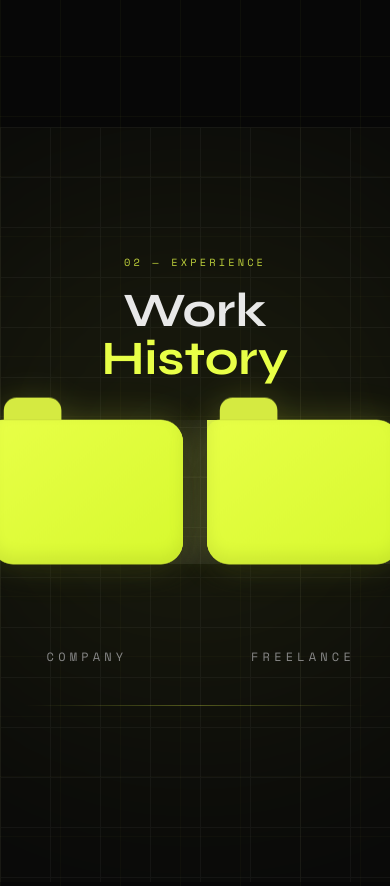
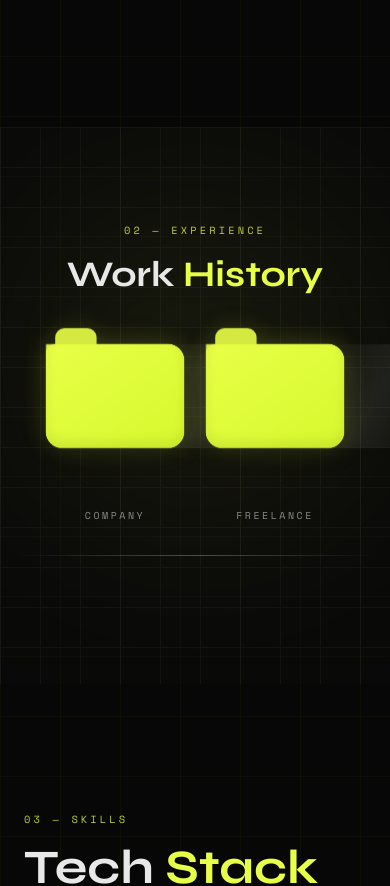
Before and after one commit to ahmadshowi/porto-showi, a Next.js app: page / in a window 390 px wide. Shown: the part 2224-3110 px from the top of the page. Built offline with nearby package versions, Linux system fonts and the light colour scheme.

Commit message:
update terus

```diff
--- a/components/Experience.tsx
+++ b/components/Experience.tsx
@@ -13,13 +13,13 @@ const folders = [
         title: 'AirNav Indonesia',
         period: '2025 — 2026',
         image: '/images/airnav.png',
-        desc: 'Business Analyst for NavEvent, an internal enterprise event reporting application focused on workflow analysis, requirement gathering, and user process optimization.'
+        desc: 'Business Analyst for NavEvent, internal enterprise event reporting application focused on workflow analysis and requirement gathering.'
       },
       {
         title: 'AirNav Indonesia',
         period: '2025 — 2026',
         image: '/images/airnav.png',
-        desc: 'System Analyst for STREAM, responsible for translating business needs into system specifications, process flow documentation, and feature validation.'
+        desc: 'System Analyst for STREAM, translating business needs into system specs, process flow, and feature validation.'
       }
     ]
   },
@@ -30,25 +30,25 @@ const folders = [
         title: 'Rental Mobil Transbulevard',
         period: '2025',
         image: '/images/bulevard.png',
-        desc: 'Built a modern car rental website using Next.js, Tailwind CSS, and Firebase with booking management, fleet showcase, and admin dashboard.'
+        desc: 'Built a modern car rental website with booking management and admin dashboard.'
       },
       {
         title: 'Sistem Manajemen Bengkel HS Motor',
         period: '2025',
         image: '/images/hsmotor.png',
-        desc: 'Developed a workshop management system with service scheduling, customer database, spare part tracking, and financial reports.'
+        desc: 'Workshop management system with service scheduling, spare part tracking, and finance reports.'
       },
       {
         title: 'SPK Dana Bansos Cianjur',
         period: '2025',
         image: '/images/cianjur.png',
-        desc: 'Decision support application for social fund distribution with recipient scoring, recommendation engine, and analytics dashboard.'
+        desc: 'Decision support system for social fund distribution with analytics dashboard.'
       },
       {
         title: 'UI/UX Design Kenapa Bandung?',
         period: '2025',
         image: '/images/bandung.png',
-        desc: 'Crafted mobile app UI/UX prototype in Figma with user-friendly navigation, tourism-focused visual hierarchy, and interactive flow.'
+        desc: 'Mobile app UI/UX prototype in Figma with tourism-focused visual hierarchy.'
       }
     ]
   }
@@ -58,15 +58,9 @@ export default function Experience() {
   const [activeFolder, setActiveFolder] = useState<number | null>(null)
 
   return (
-    <section
-      id="experience"
-      className="relative py-32 px-6 overflow-hidden bg-surface/30"
-    >
-      {/* futuristic bg grid */}
-      <div className="absolute inset-0 opacity-[0.04] bg-[linear-gradient(to_right,#fff_1px,transparent_1px),linear-gradient(to_bottom,#fff_1px,transparent_1px)] bg-[size:50px_50px]" />
-
-      {/* ambient glow */}
-      <div className="absolute top-20 left-1/2 -translate-x-1/2 w-[500px] h-[500px] bg-accent/10 blur-[140px] rounded-full" />
+    <section id="experience" className="relative py-24 md:py-32 px-4 md:px-6 overflow-hidden bg-surface/30">
+      <div className="absolute inset-0 opacity-[0.04] bg-[linear-gradient(to_right,#fff_1px,transparent_1px),linear-gradient(to_bottom,#fff_1px,transparent_1px)] bg-[size:40px_40px]" />
+      <div className="absolute top-20 left-1/2 -translate-x-1/2 w-[300px] md:w-[500px] h-[300px] md:h-[500px] bg-accent/10 blur-[120px] rounded-full" />
 
       <div className="max-w-6xl mx-auto text-center relative z-10">
         <RevealUp>
@@ -74,22 +68,19 @@ export default function Experience() {
         </RevealUp>
 
         <RevealUp delay={0.1}>
-          <h2 className="display-font text-5xl md:text-6xl font-bold text-text mb-16">
+          <h2 className="display-font text-4xl md:text-6xl font-bold text-text mb-14 md:mb-16">
             Work <span className="text-accent">History</span>
           </h2>
         </RevealUp>
 
-        {/* folders */}
-        <div className="flex justify-center gap-24 flex-wrap mb-10">
+        <div className="flex justify-center gap-10 md:gap-24 flex-wrap mb-8">
           {folders.map((folder, i) => (
             <div key={i} className="flex flex-col items-center">
               <Folder
-                size={1.6}
+                size={typeof window !== 'undefined' && window.innerWidth < 768 ? 1.15 : 1.5}
                 color="#e8ff47"
                 isOpen={activeFolder === i}
-                onClick={() =>
-                  setActiveFolder(activeFolder === i ? null : i)
-                }
+                onClick={() => setActiveFolder(activeFolder === i ? null : i)}
                 items={[
                   <span key="1">{folder.title}</span>,
                   <span key="2">{folder.items.length} Projects</span>,
@@ -97,71 +88,52 @@ export default function Experience() {
                 ]}
               />
 
-              <p className="mt-6 text-xs uppercase tracking-[0.35em] text-text-dim">
+              <p className="mt-4 text-[10px] md:text-xs uppercase tracking-[0.25em] md:tracking-[0.35em] text-text-dim">
                 {folder.title}
               </p>
             </div>
           ))}
         </div>
 
-        {/* connector line */}
-        <div className="w-full h-px bg-gradient-to-r from-transparent via-accent/30 to-transparent mb-12" />
+        <div className="w-full h-px bg-gradient-to-r from-transparent via-accent/30 to-transparent mb-8 md:mb-12" />
 
-        {/* panel */}
         <AnimatePresence mode="wait">
           {activeFolder !== null && (
             <motion.div
               key={activeFolder}
-              initial={{ opacity: 0, y: 40, filter: 'blur(10px)' }}
+              initial={{ opacity: 0, y: 30, filter: 'blur(8px)' }}
               animate={{ opacity: 1, y: 0, filter: 'blur(0px)' }}
-              exit={{ opacity: 0, y: 20, filter: 'blur(10px)' }}
-              transition={{ duration: 0.6 }}
-              className="
-                max-w-5xl mx-auto
-                border border-white/10
-                bg-white/5
-                backdrop-blur-xl
-                rounded-3xl
-                p-8
-                shadow-[0_0_40px_rgba(232,255,71,0.08)]
-              "
+              exit={{ opacity: 0, y: 20 }}
+              transition={{ duration: 0.5 }}
+              className="max-w-5xl mx-auto border border-white/10 bg-white/5 backdrop-blur-xl rounded-3xl p-4 md:p-8 shadow-[0_0_40px_rgba(232,255,71,0.08)]"
             >
-              <h3 className="text-2xl font-bold text-accent mb-8 text-left">
+              <h3 className="text-lg md:text-2xl font-bold text-accent mb-6 md:mb-8 text-left">
                 {folders[activeFolder].title} Directory
               </h3>
 
-              <div className="max-h-[420px] overflow-y-auto space-y-5 pr-2 custom-scroll">
+              <div className="max-h-[420px] overflow-y-auto space-y-4 md:space-y-5 pr-1 md:pr-2">
                 {folders[activeFolder].items.map((item, i) => (
                   <motion.div
                     key={i}
-                    initial={{ opacity: 0, x: -20 }}
+                    initial={{ opacity: 0, x: -15 }}
                     animate={{ opacity: 1, x: 0 }}
-                    transition={{ delay: i * 0.12 }}
-                    className="
-                      flex gap-5
-                      border border-white/10
-                      bg-black/20
-                      hover:bg-white/5
-                      rounded-2xl
-                      p-4
-                      transition-all duration-300
-                      hover:translate-x-2
-                    "
+                    transition={{ delay: i * 0.1 }}
+                    className="flex flex-col md:flex-row gap-4 md:gap-5 border border-white/10 bg-black/20 hover:bg-white/5 rounded-2xl p-4 transition-all duration-300 md:hover:translate-x-2"
                   >
                     <img
                       src={item.image}
                       alt={item.title}
-                      className="w-28 h-28 object-cover rounded-xl border border-white/10"
+                      className="w-full md:w-28 h-40 md:h-28 object-cover rounded-xl border border-white/10"
                     />
 
                     <div className="text-left">
-                      <h4 className="font-bold text-lg text-text">
+                      <h4 className="font-bold text-base md:text-lg text-text">
                         {item.title}
                       </h4>
-                      <p className="text-xs uppercase tracking-widest text-accent mt-1">
+                      <p className="text-[10px] md:text-xs uppercase tracking-widest text-accent mt-1">
                         {item.period}
                       </p>
-                      <p className="text-sm text-text-dim mt-3 leading-relaxed">
+                      <p className="text-xs md:text-sm text-text-dim mt-2 md:mt-3 leading-relaxed">
                         {item.desc}
                       </p>
                     </div>
--- a/components/Folder.css
+++ b/components/Folder.css
@@ -5,7 +5,7 @@
   filter: drop-shadow(0 0 10px rgba(232, 255, 71, 0.15));
 }
 
-.folder:hover {
+.folder:not(.open):hover {
   transform: translateY(-12px) scale(1.03);
   filter: drop-shadow(0 0 25px rgba(232, 255, 71, 0.4));
 }
@@ -87,15 +87,15 @@
   height: 62%;
 }
 
-.folder:hover .paper:nth-child(1) {
+.folder:not(.open):hover .paper:nth-child(1) {
   transform: translate(-90%, -18%) rotate(-8deg);
 }
 
-.folder:hover .paper:nth-child(2) {
+.folder:not(.open):hover .paper:nth-child(2) {
   transform: translate(-10%, -22%) rotate(8deg);
 }
 
-.folder:hover .paper:nth-child(3) {
+.folder:not(.open):hover .paper:nth-child(3) {
   transform: translate(-50%, -35%) rotate(2deg);
 }
 
@@ -132,11 +132,11 @@
   box-shadow: inset 0 -5px 10px rgba(0,0,0,0.08);
 }
 
-.folder:hover .folder__front {
+.folder:not(.open):hover .folder__front {
   transform: skew(18deg) scaleY(0.58);
 }
 
-.folder:hover .right {
+.folder:not(.open):hover .right{
   transform: skew(-18deg) scaleY(0.58);
 }
 
--- a/components/Folder.tsx
+++ b/components/Folder.tsx
@@ -1,27 +1,17 @@
 'use client'
-
 import './Folder.css'
 
 const darkenColor = (hex: string, percent: number) => {
   let color = hex.startsWith('#') ? hex.slice(1) : hex
-
-  if (color.length === 3) {
-    color = color.split('').map(c => c + c).join('')
-  }
-
+  if (color.length === 3) color = color.split('').map(c => c + c).join('')
   const num = parseInt(color, 16)
   let r = (num >> 16) & 0xff
   let g = (num >> 8) & 0xff
   let b = num & 0xff
-
   r = Math.floor(r * (1 - percent))
   g = Math.floor(g * (1 - percent))
   b = Math.floor(b * (1 - percent))
-
-  return `#${((1 << 24) + (r << 16) + (g << 8) + b)
-    .toString(16)
-    .slice(1)
-    .toUpperCase()}`
+  return `#${((1 << 24) + (r << 16) + (g << 8) + b).toString(16).slice(1)}`
 }
 
 export default function Folder({
@@ -39,36 +29,26 @@ export default function Folder({
   isOpen?: boolean
   onClick?: () => void
 }) {
-  const maxItems = 3
-  const papers = [...items].slice(0, maxItems)
-
-  while (papers.length < maxItems) papers.push(null)
-
-  const folderBackColor = darkenColor(color, 0.08)
+  const papers = [...items].slice(0, 3)
+  while (papers.length < 3) papers.push(null)
 
   const folderStyle = {
     '--folder-color': color,
-    '--folder-back-color': folderBackColor
+    '--folder-back-color': darkenColor(color, 0.08)
   } as React.CSSProperties
 
   return (
     <div
       style={{
         transform: `scale(${size})`,
-        marginBottom: `${size * 55}px`
+        marginBottom: `${size * 45}px`
       }}
       className={className}
     >
-      <div
-        className={`folder ${isOpen ? 'open' : ''}`}
-        style={folderStyle}
-        onClick={onClick}
-      >
+      <div className={`folder ${isOpen ? 'open' : ''}`} style={folderStyle} onClick={onClick}>
         <div className="folder__back">
           {papers.map((item, i) => (
-            <div key={i} className={`paper paper-${i + 1}`}>
-              {item}
-            </div>
+            <div key={i} className={`paper paper-${i + 1}`}>{item}</div>
           ))}
           <div className="folder__front" />
           <div className="folder__front right" />
```
